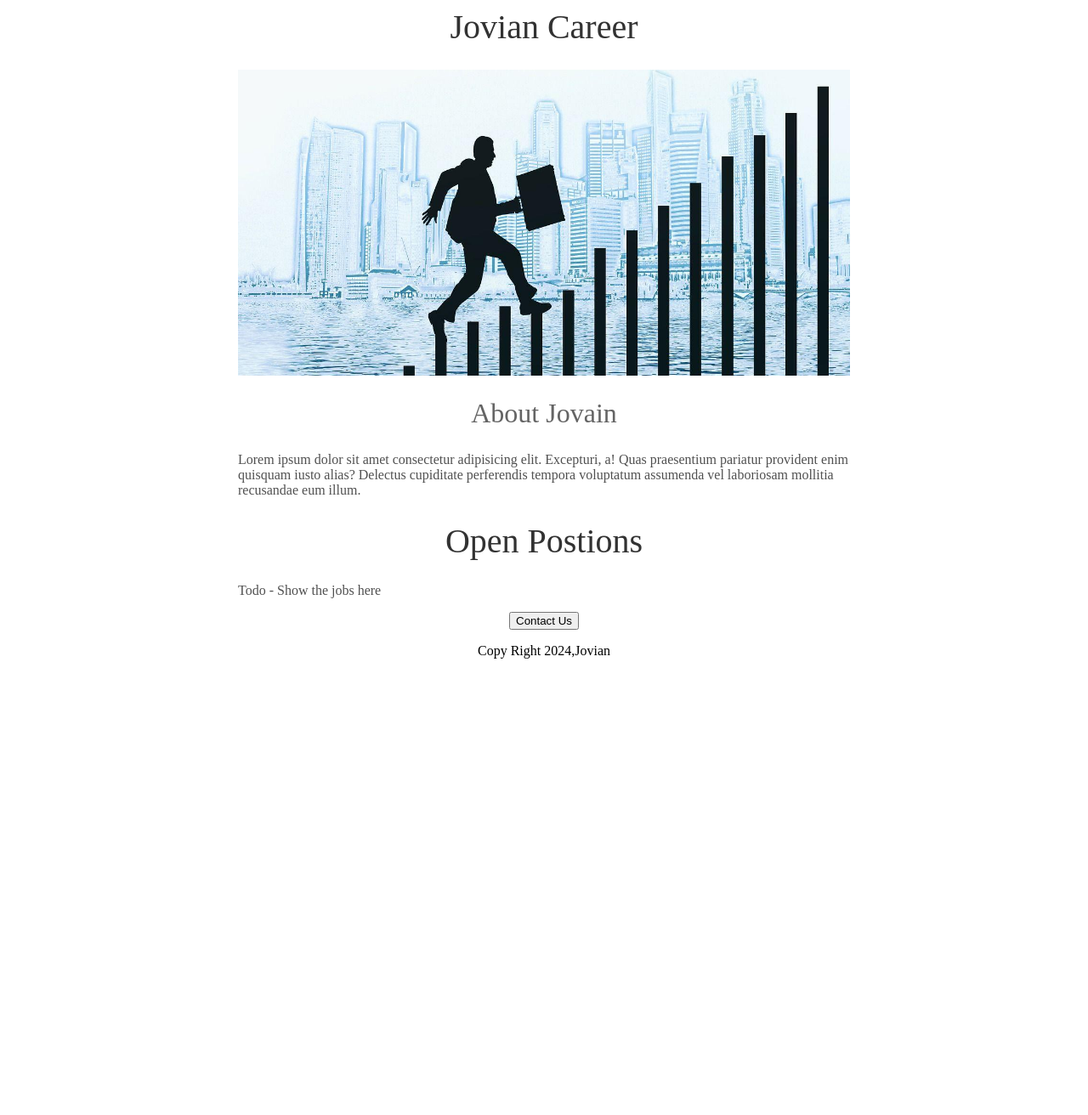
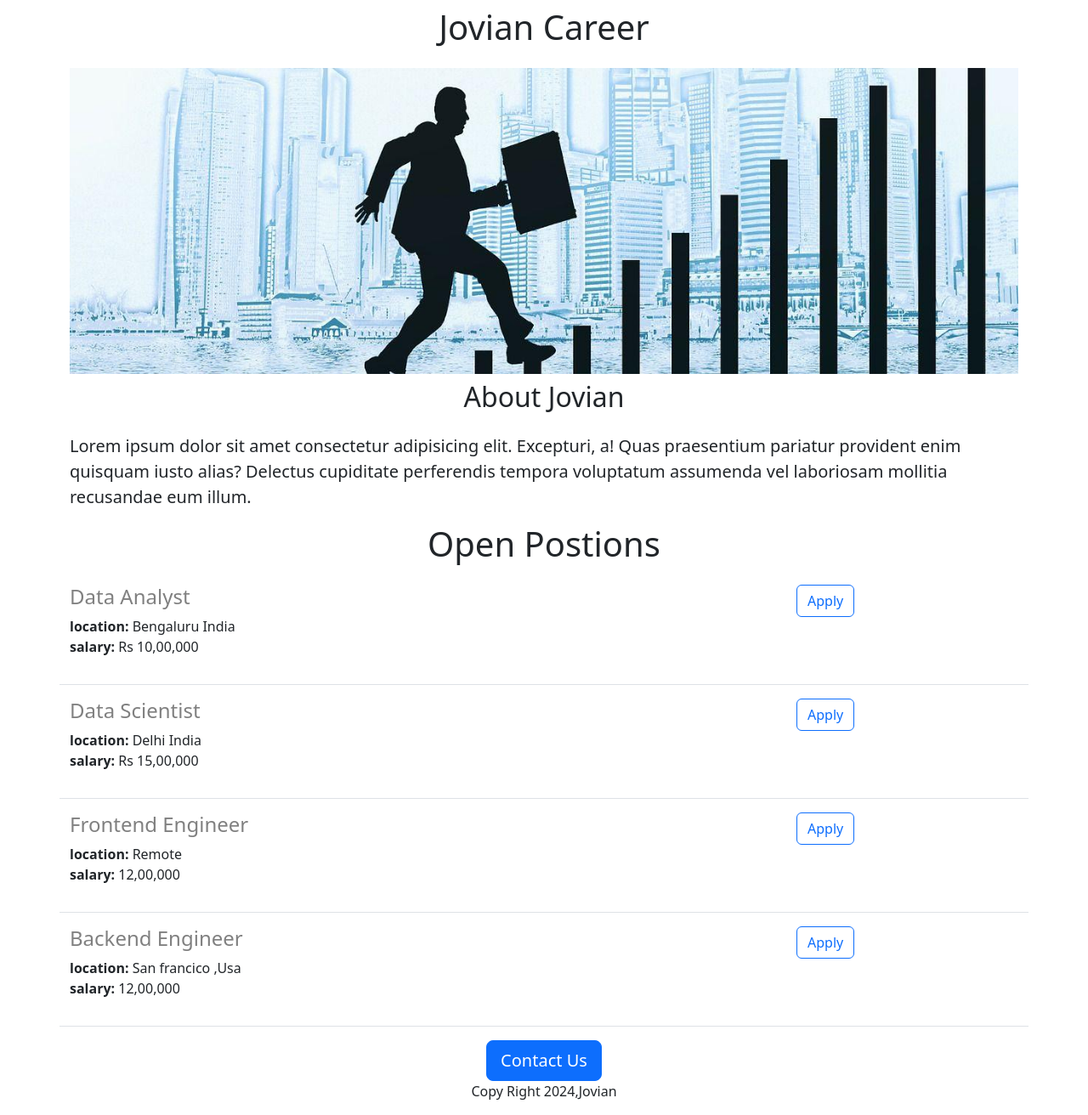
Before and after one commit to sapro313/demo-, a Flask app: page / in a window 1280 px wide. Shown: the whole page at 85% size. Before the commit the page ends 775 px from the top, so only its background shows below. Run offline with Flask 3, Linux system fonts and the light colour scheme.

Commit message:
added dynamic data and route

```diff
--- a/demo--main/app.py
+++ b/demo--main/app.py
@@ -1,6 +1,44 @@
-from flask import Flask,render_template
+from flask import Flask,render_template,jsonify
+JOBS=[
+    {
+        'id':1,
+        'title':'Data Analyst',
+        'location':'Bengaluru India',
+        'salary':'Rs 10,00,000'
+
+
+    },
+        {
+        'id':2,
+        'title':'Data Scientist',
+        'location':'Delhi India',
+        'salary':'Rs 15,00,000'
+
+
+    },
+    {
+        'id':3,
+        'title':'Frontend Engineer',
+         'location':'Remote',
+         'salary':'12,00,000'
+
+    },
+     {
+        'id':4,
+        'title':'Backend Engineer',
+         'location':'San francico ,Usa',
+         'salary':'12,00,000'
+
+
+    }
+
+]
 app=Flask(__name__)
 @app.route("/")
 def hello_world():
-    return render_template('index.html')
+    return render_template('index.html',jobs=JOBS,company_name='Jovian')
+
+@app.route("/jobs")
+def json_func():
+    return jsonify(JOBS)
 app.run(debug=True)
--- a/demo--main/templates/index.html
+++ b/demo--main/templates/index.html
@@ -1,54 +1,31 @@
 
 <html lang="en">
 <head>
-    <meta charset="UTF-8">
-    <meta name="viewport" content="width=device-width, initial-scale=1.0">
+    <meta charset="utf-8">
+    <meta name="viewport" content="width=device-width, initial-scale=1">
     <title>Document</title>
+    <link href="https://cdn.jsdelivr.net/npm/bootstrap@5.3.3/dist/css/bootstrap.min.css" rel="stylesheet" integrity="sha384-QWTKZyjpPEjISv5WaRU9OFeRpok6YctnYmDr5pNlyT2bRjXh0JMhjY6hW+ALEwIH" crossorigin="anonymous">
     <style>
-        h1{
-            font-size: 40px;
-            font-family: 'Times New Roman', Times, serif;
-            font-weight: normal;
-            color:rgb(50,50,50);
-            text-align:center;
-
-        }
-        #banner{
-            width: 100%;
-            height:360px;
-            object-fit: cover;
-
-
-        }
-        h2{
-            font-family: 'Times New Roman', Times, serif;
-            font-size: 32px;
-            color:rgb(100,100,100);
-            text-align: center;
-            font-weight: normal;
-        }
-       .bodytext{
-            font-family: 'Times New Roman', Times, serif;
-            color:rgb(80,80,80);
-        }
-        #container{
-            max-width: 720px;
-            margin: 0 auto 0 auto;
-
-
-        }
+       #banner{
+        height:360px;
+        width:100%;
+        object-fit: cover;
+       }
     </style>
 </head>
 <body>
-    <div id="container">
-   <h1>Jovian Career</h1>
-   <img id="banner" src="../static/career.jpg">
-   <h2>About Jovain</h2>
-   <p class="bodytext">Lorem ipsum dolor sit amet consectetur adipisicing elit. Excepturi, a! Quas praesentium pariatur provident enim quisquam iusto alias? Delectus cupiditate perferendis tempora voluptatum assumenda vel laboriosam mollitia recusandae eum illum.</p>
-   <h1>Open Postions</h1>
-   <p class="bodytext">Todo - Show the jobs here</p>
-   <div style="text-align: center;">
-   <button id="contactbutton">Contact Us </button>
+    <div class="container" >
+   <h1 class="text-center mt-2 mb-4">{{company_name}} Career</h1>
+   <img id="banner" src="../static/career.jpg" class="img-fluid">
+   <h2 class="text-center mt-2 mb-4">About Jovian</h2>
+   <p class="lead">Lorem ipsum dolor sit amet consectetur adipisicing elit. Excepturi, a! Quas praesentium pariatur provident enim quisquam iusto alias? Delectus cupiditate perferendis tempora voluptatum assumenda vel laboriosam mollitia recusandae eum illum.</p>
+   <h1 class="text-center mt-2 mb-4">Open Postions</h1>
+ <div>{% for job in jobs %}
+    {% include 'jobitem.html' %}
+    {% endfor %}
+ </div>
+   <div class="text-center">
+   <button id="contactbutton" class="btn btn-primary btn-lg">Contact Us </button>
    <p>Copy Right 2024,Jovian</p>
 </div>
     </div>
--- /dev/null
+++ b/demo--main/templates/jobitem.html
@@ -0,0 +1,13 @@
+
+    <div class="border-bottom row" style="margin-bottom: 16px; padding-bottom: 8px;">
+        <div class="col-9">
+        <h4 style="color:rgb(128,128,128)">{{job['title']}}</h4>
+        <div ><b>location:</b> {{job['location']}}</div>
+        {% if 'salary' in job %}
+        <div class="mb-4"><b>salary:</b> {{job['salary']}}</div>
+        {% endif %}
+       </div>
+       <div class="col-3">
+        <button type="button" class="btn btn-outline-primary" >Apply</button>
+        </div>
+</div>
```
